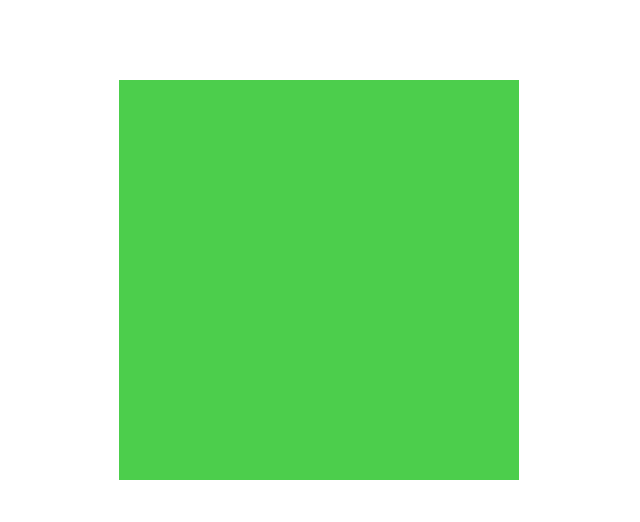
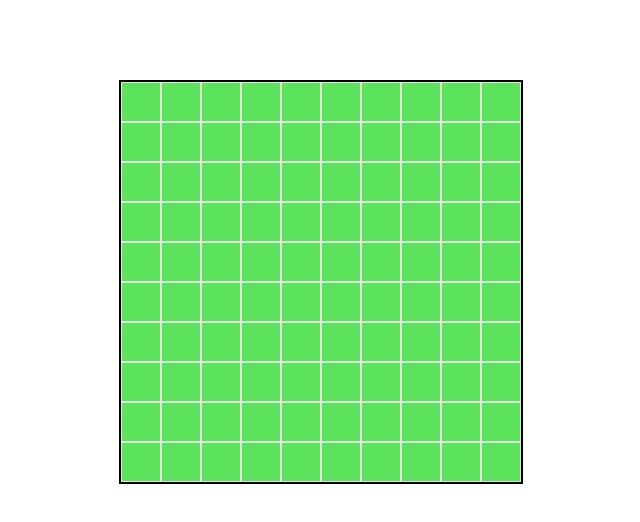
Before and after one commit to Wzha637/Simple-MineSweaper-Game, a plain HTML site: page Minesweaper .js/index.html in a window 1280 px wide. Shown: the whole page, without its empty margins (265-905 px from the left). Drawn offline with Linux system fonts and the light colour scheme.

Commit message:
Add files via upload

```diff
--- a/Minesweaper .js/style.css
+++ b/Minesweaper .js/style.css
@@ -3,10 +3,11 @@
  height: 400px;
  display: flex;
  flex-wrap: wrap;
- background-color: rgb(76, 206, 76);
+ background-color: rgb(91, 227, 91);
  position: absolute;
  top: 10%;
  left: 30%;
+ border: 2px solid black;
 }
 
 .grid div {
@@ -16,6 +17,7 @@
  transition: all 0.4s;
  box-sizing: border-box;
  padding-top: 10px;
+ border: 1px solid rgb(229, 227, 227);
 }
 
 /* .bomb {
```
